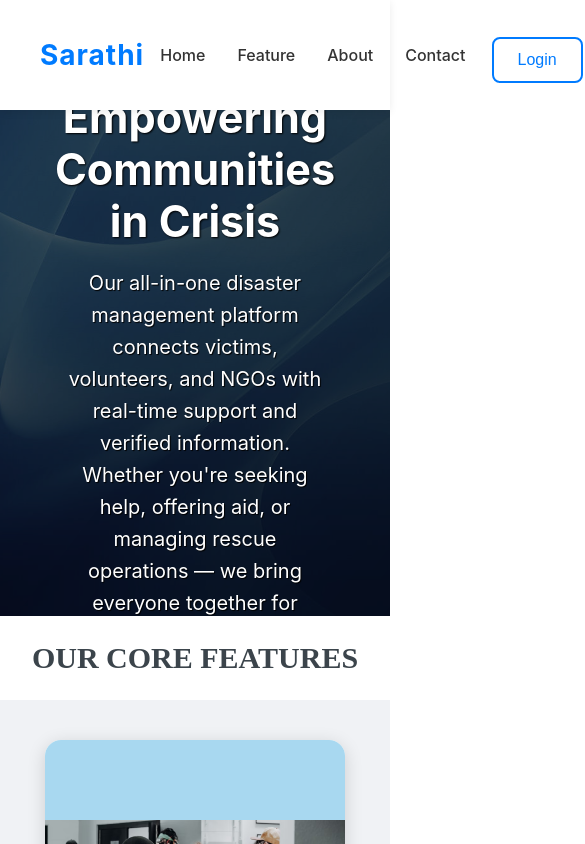
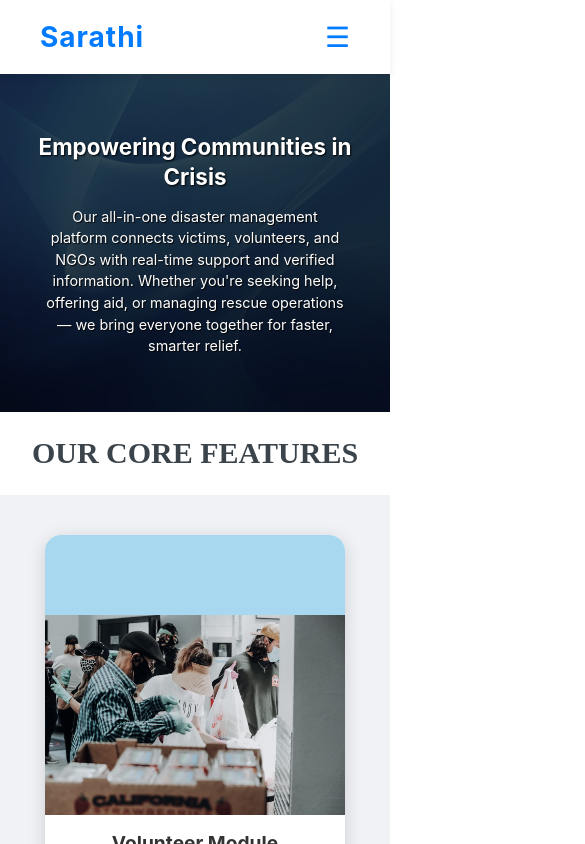
Before and after one commit to payalbhattamisra/disaster, a React (Create React App) app: page / in a window 390 px wide. Shown: the top 844 px of the page, 585 px wide, since content can reach past the window. Built offline with nearby package versions, Linux system fonts and the light colour scheme.

Commit message:
Responsive

```diff
--- a/src/Components/LandingPage.css
+++ b/src/Components/LandingPage.css
@@ -574,3 +574,189 @@ max-height: 500px; /* Enough to handle most content */
     margin-bottom: 20px;
   }
 }
+/* ------------------ Responsive Header ------------------ */
+.hamburger {
+  display: none;
+  font-size: 28px;
+  cursor: pointer;
+  color: #007bff;
+}
+
+/* Mobile view */
+@media (max-width: 768px) {
+  .nav-links,
+  .auth-buttons {
+    display: none;
+  }
+
+  .hamburger {
+    display: block;
+  }
+
+  /* Show menu when active */
+  .nav-links.open,
+  .auth-buttons.open {
+    display: flex;
+    flex-direction: column;
+    position: absolute;
+    top: 70px; /* height of header */
+    right: 20px;
+    background: #ffffff;
+    padding: 15px;
+    border-radius: 12px;
+    box-shadow: 0 6px 12px rgba(0, 0, 0, 0.15);
+    gap: 15px;
+    animation: slideDown 0.3s ease forwards;
+  }
+
+  .nav-links.open a {
+    margin: 10px 0;
+    font-size: 1rem;
+    display:none;
+  }
+
+  .auth-buttons.open {
+    flex-direction: column;
+  }
+}
+
+@keyframes slideDown {
+  from {
+    opacity: 0;
+    transform: translateY(-15px);
+  }
+  to {
+    opacity: 1;
+    transform: translateY(0);
+  }
+}
+/* Responsive Hero Section */
+@media (max-width: 768px) {
+  .image-section {
+    height: 50vh; /* reduce height on tablets/mobiles */
+  }
+
+  .text-section {
+    width: 90%;  /* make text fit smaller screens */
+    padding: 20px 15px;
+  }
+
+  .text-section h2 {
+    font-size: 1.8rem; /* smaller heading */
+    line-height: 1.3;
+  }
+
+  .text-section p {
+    font-size: 1rem;
+    line-height: 1.5;
+  }
+}
+
+@media (max-width: 480px) {
+  .image-section {
+    height: 40vh; /* shorter for very small screens */
+  }
+
+  .text-section h2 {
+    font-size: 1.4rem;
+  }
+
+  .text-section p {
+    font-size: 0.9rem;
+  }
+}
+/* About Section Responsive */
+@media (max-width: 992px) {
+  .about-section h2 {
+    font-size: 26px;
+  }
+
+  .about-section p {
+    font-size: 16px;
+    padding: 0 15px; /* give breathing room on tablets */
+  }
+}
+
+@media (max-width: 768px) {
+  .about-section h2 {
+    font-size: 22px;
+    line-height: 1.3;
+  }
+
+  .about-section p {
+    font-size: 15px;
+    line-height: 1.6;
+    padding: 0 10px;
+  }
+}
+
+@media (max-width: 480px) {
+  .about-section {
+    padding: 40px 15px; /* more padding for narrow screens */
+  }
+
+  .about-section h2 {
+    font-size: 20px;
+  }
+
+  .about-section p {
+    font-size: 14px;
+    line-height: 1.5;
+  }
+}
+/* Footer Responsive */
+@media (max-width: 992px) {
+  .footer-content {
+    gap: 10px;
+  }
+
+  .footer-section {
+    flex: 1 1 100%; /* full width on medium screens */
+    text-align: center;
+  }
+}
+
+@media (max-width: 768px) {
+  .footer-content {
+    flex-direction: column;
+    align-items: center;
+    text-align: center;
+  }
+
+  .footer-section {
+    margin-bottom: 20px;
+  }
+
+  .footer-section h2,
+  .footer-section h3 {
+    font-size: 20px;
+  }
+
+  .footer-section p,
+  .footer-section li {
+    font-size: 14px;
+  }
+
+  .footer-bottom {
+    font-size: 12px;
+  }
+}
+
+@media (max-width: 480px) {
+  .footer {
+    padding: 30px 15px;
+  }
+
+  .footer-section h2 {
+    font-size: 18px;
+  }
+
+  .footer-section h3 {
+    font-size: 16px;
+  }
+
+  .footer-section p,
+  .footer-section li {
+    font-size: 13px;
+  }
+}
--- a/src/Components/LandingPage.jsx
+++ b/src/Components/LandingPage.jsx
@@ -114,19 +114,26 @@ const LandingPage = () => {
       navigate('/lostfound');
     }
   };
-
+  const [menuOpen, setMenuOpen] = useState(false);
   return (
     <>
       <div className="heading">
-        <header className='head'>
+         <header className="head">
       <div className="logo">Sarathi</div>
-          <nav className='nav-links'>
+
+      {/* Hamburger icon */}
+      <div className="hamburger" onClick={() => setMenuOpen(!menuOpen)}>
+        ☰
+      </div>
+
+      <nav className={`nav-links ${menuOpen ? "open" : ""}`}>
         <a href="#home">Home</a>
         <a href="#features">Feature</a>
         <a href="#about">About</a>
         <a href="#contact">Contact</a>
       </nav>
-          <div className="auth-buttons">
+
+      <div className={`auth-buttons ${menuOpen ? "open" : ""}`}>
         <button className="loginbtn">Login</button>
         <button className="signupbtn">Sign Up</button>
       </div>
```
Lines whose indentation alone changed are shown as unchanged.
